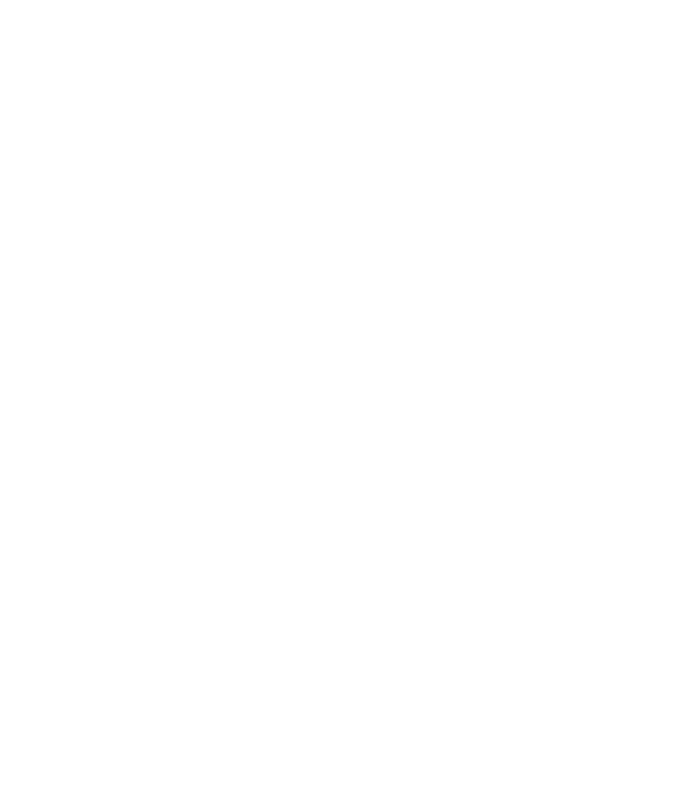
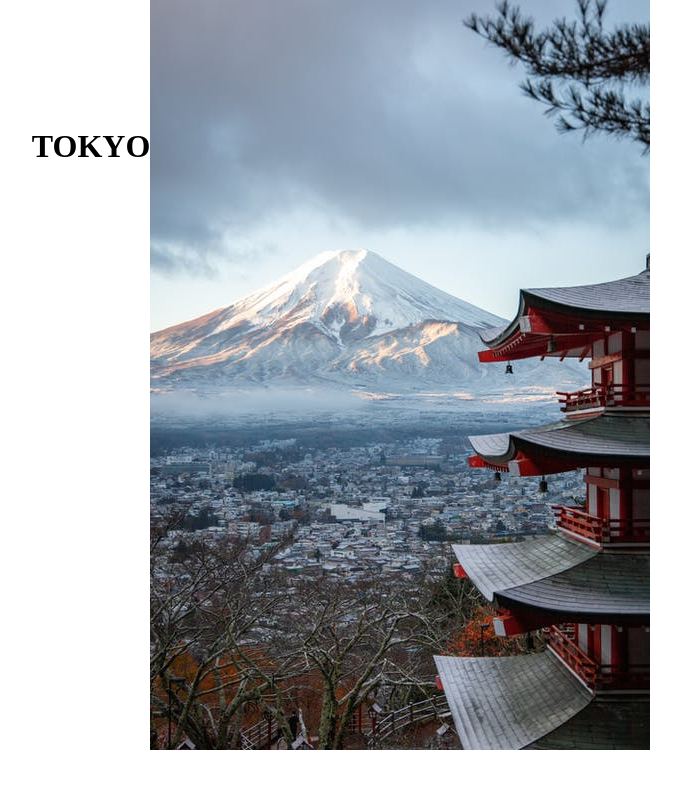
Before and after one commit to JenniferDELEO/Wild-P1-TokyoExpress, a website: page homepage.html in a window 1280 px wide. Shown: the whole page, without its empty margins (299-980 px from the left). Drawn offline with Linux system fonts and the light colour scheme.

Commit message:
ajout accueil.css pour homepage + titre

```diff
--- /dev/null
+++ b/accueil.css
@@ -0,0 +1,13 @@
+body {
+    margin: 0;
+}
+
+header {
+    display: flex;
+    justify-content: center;
+    text-align: center;
+}
+
+h1{
+    line-height: 250px;
+}
--- a/homepage.html
+++ b/homepage.html
@@ -5,8 +5,20 @@
     <meta http-equiv="X-UA-Compatible" content="IE=edge">
     <meta name="viewport" content="width=device-width, initial-scale=1.0">
     <title>Homepage</title>
+    <link rel="stylesheet" href="accueil.css">
 </head>
 <body>
 
+    <header>
+            <h1>TOKYO</h1>
+            <img src="assets/photo-accueil.jpeg" alt="photo-accueil'montagne">
+    </header>
+
+    <main>
+
+
+
+    </main>
+
 </body>
 </html>
```
Also changed, not shown: assets/photo-accueil.jpeg (added).
